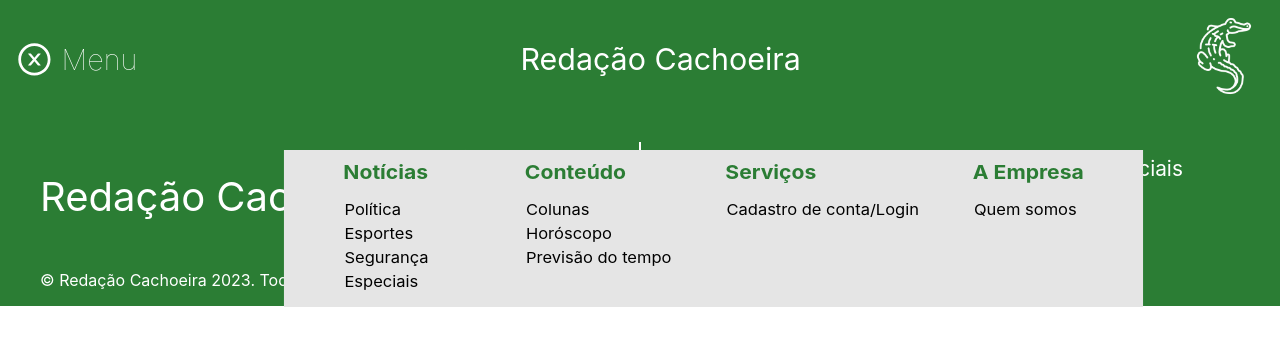
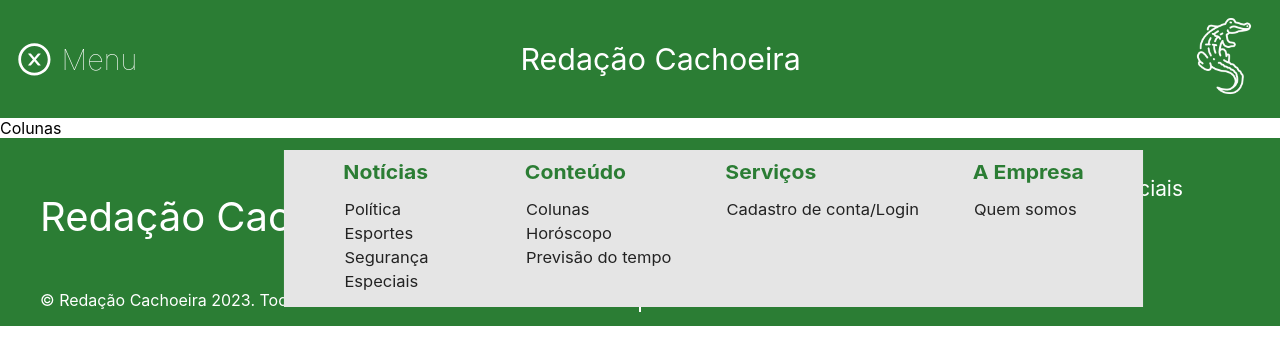
Before and after one commit to Rodrigo-EF-Neves/Redacao-Cachoeira, a React (Create React App) app: page /columns in a window 1280 px wide. Both pictures are taken after a click on the icon 34 px from the left and 59 px from the top of the page. Shown: the top 364 px of the page. Built offline with nearby package versions, Linux system fonts and the light colour scheme; the HTML template or start-up script is replaced by a standard one.

Commit message:
Criando a navegação #2

```diff
--- a/src/App.js
+++ b/src/App.js
@@ -3,6 +3,7 @@
 import Home from "./components/pages/Home";
 import Footer from "./components/layout/Footer";
 import Container from "./components/layout/Container";
+import Columns from "./components/pages/Columns";
 
 // import Home from "./components/pages/Home";
 
@@ -13,6 +14,7 @@
       <Container>
         <Routes>
           <Route exact path="/" element={<Home/>}/>
+          <Route path="/columns" element={<Columns/>} />
         </Routes>
       </Container>
       <Footer />
--- a/src/components/layout/Menu.js
+++ b/src/components/layout/Menu.js
@@ -1,21 +1,30 @@
 import styles from './Menu.module.css'
+
+import { Link } from 'react-router-dom';
+import Container from './Container';
 
 function Menu() {
     return (
         <div className={styles.menu_container}>
             <div className={styles.category}>
                 <h6>Notícias</h6>
+                <Container>
                     <ul className={styles.menu_list}>
                         <li>Política</li>
                         <li>Esportes</li>
                         <li>Segurança</li>
                         <li>Especiais</li>
                     </ul>
+                </Container>
             </div>
             <div className={styles.category}>
                 <h6>Conteúdo</h6>
                 <ul className={styles.menu_list}>
-                    <li>Colunas</li>
+                    <li>
+                        <Link className={styles.menu_link} to="/columns">
+                            <p>Colunas</p>
+                        </Link>
+                    </li>
                     <li>Horóscopo</li>
                     <li>Previsão do tempo</li>
                 </ul>
--- a/src/components/layout/Menu.module.css
+++ b/src/components/layout/Menu.module.css
@@ -26,16 +26,21 @@
     margin-top: 10px;
 }
 
-.menu_list {
-    list-style: none;
+.menu_link {
+    text-decoration: none;
 }
 
-.menu_list li {
+.menu_list li,
+.menu_link p {
     margin-bottom: 5px;
     font-size: 15px;
+    list-style: none;
+    text-decoration: none;
+    color: #222;
 }
 
-.menu_list li:hover {
+.menu_list li:hover,
+.menu_link p:hover {
     text-decoration: underline;
     cursor: pointer;
     color: #2B7D34;
--- /dev/null
+++ b/src/components/pages/Columns.js
@@ -0,0 +1,7 @@
+function Columns () {
+    return (
+        <div>Colunas</div>
+    )
+}
+
+export default Columns;
```
Lines whose indentation alone changed are shown as unchanged.
